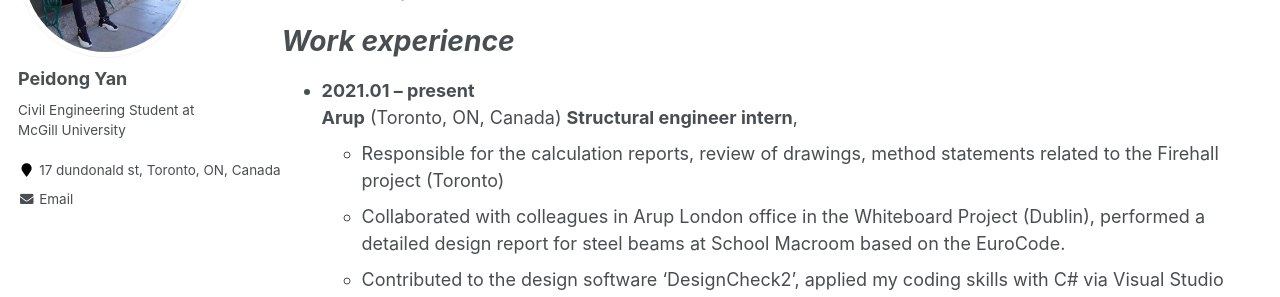
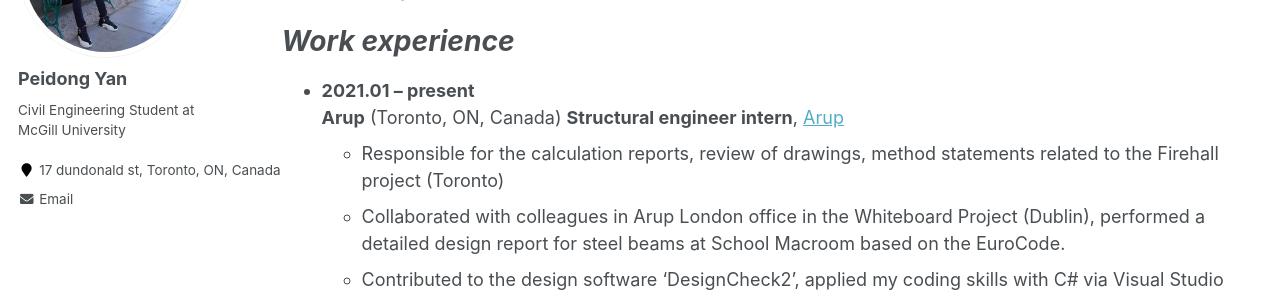
Before and after one commit to LorenYan98/LY.github.io, a Jekyll site: the page built from _pages/cv.md, in a window 1280 px wide and 900 px high, scrolled down 1036 px. Shown: the part 153-450 px from the top of the window. Built offline with Jekyll 4.4.1, drawn with Linux system fonts in a browser that asks for light colours.

Commit message:
Update cv.md

```diff
--- a/_pages/cv.md
+++ b/_pages/cv.md
@@ -48,7 +48,7 @@ _Skills & Software_
 _Work experience_
 ======
 * **2021.01 – present**
-   **Arup** (Toronto, ON, Canada) **Structural engineer intern**,
+   **Arup** (Toronto, ON, Canada) **Structural engineer intern**, [Arup](https://lorenyan98.github.io/LY.github.io/portfolio/portfolio-1/)
    * Responsible for the calculation reports, review of drawings, method statements related to the Firehall project (Toronto)
    * Collaborated with colleagues in Arup London office in the Whiteboard Project (Dublin), performed a detailed design report for steel beams at School Macroom based on the EuroCode.
    * Contributed to the design software ‘DesignCheck2’, applied my coding skills with C# via Visual Studio Code to create a comprehensive check for a W-section element in accordance with Canadian Code CSA S16-14.
```
